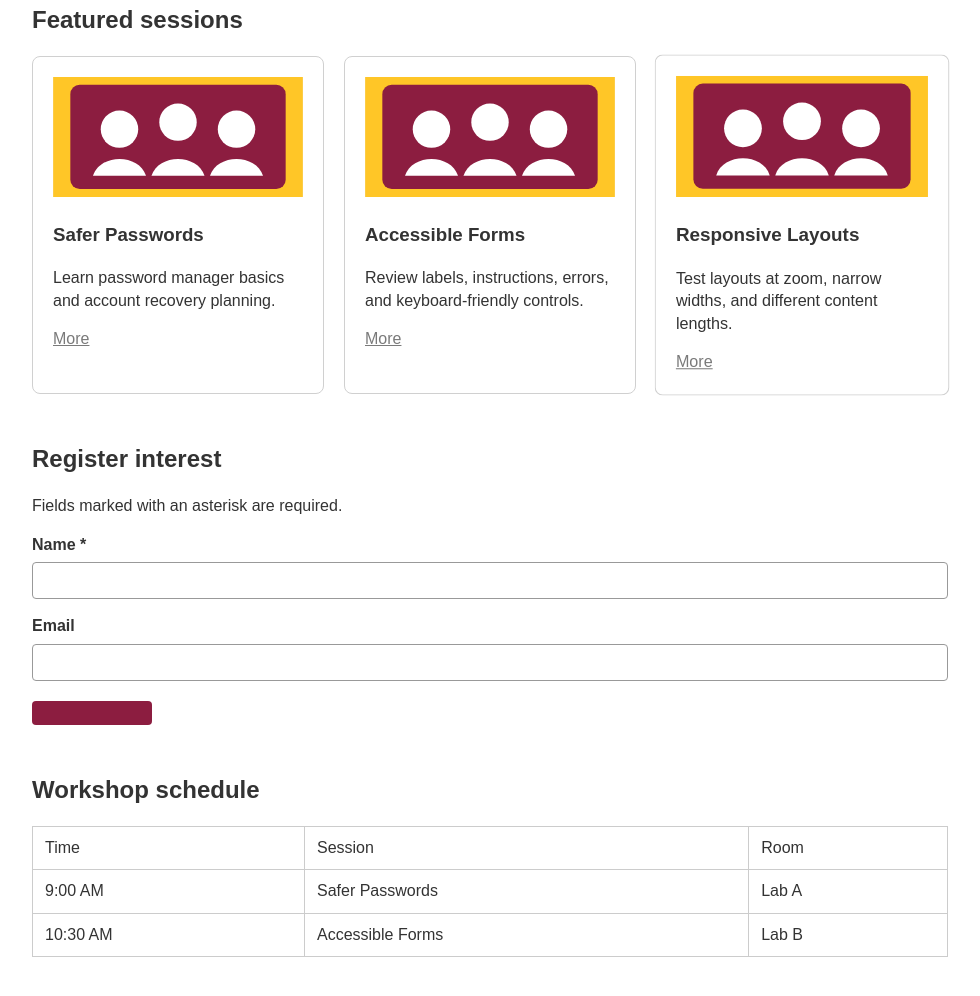
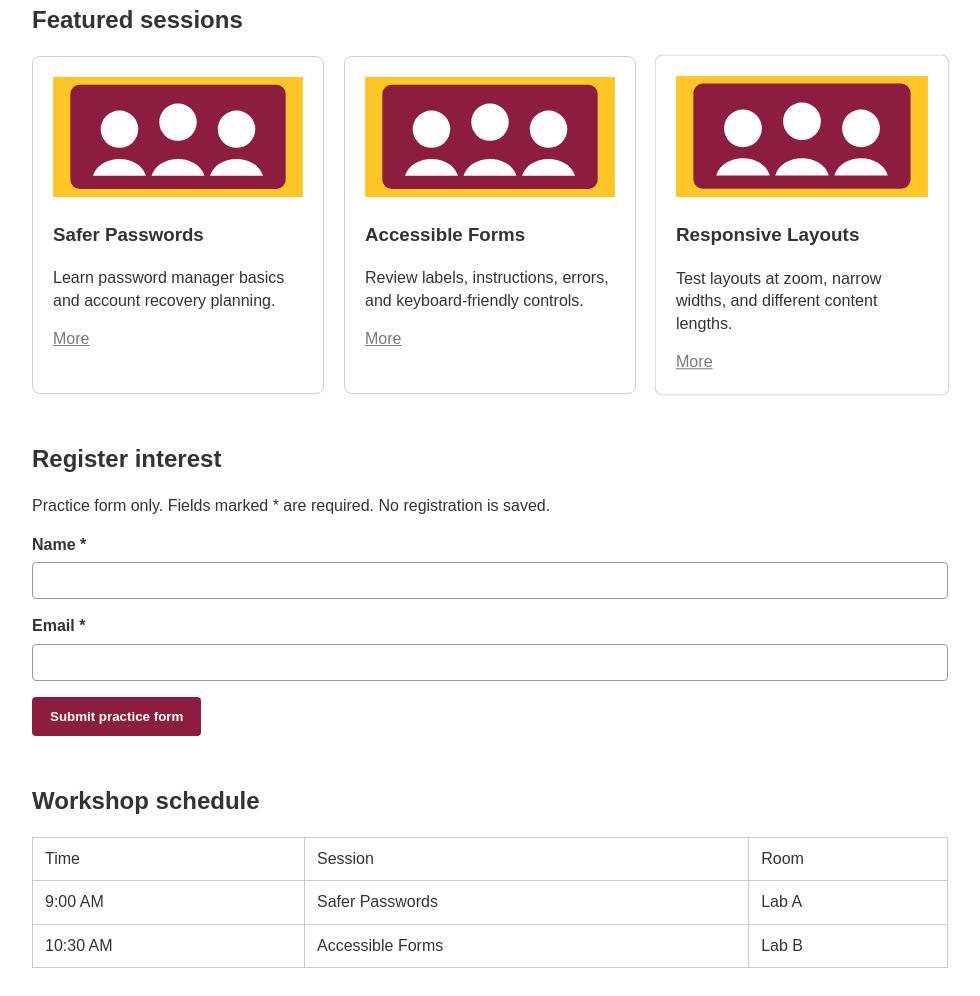
Before and after one commit to pythonprincessux/git414-accessibility-conformance-starter, a plain HTML site: page accessibility-conformance-starter/index.html in a window 1280 px wide. Shown: the part 453-1449 px from the top of the page, without its empty margins (150-1130 px from the left). Drawn offline with Linux system fonts and the light colour scheme.

Commit message:
Fix form labels, required states, and submit button name

```diff
--- a/accessibility-conformance-starter/index.html
+++ b/accessibility-conformance-starter/index.html
@@ -1,11 +1,13 @@
 <!doctype html>
 <html lang="en">
+
 <head>
   <meta charset="utf-8">
   <meta name="viewport" content="width=device-width, initial-scale=1">
   <title>Accessibility Practice Lab</title>
   <link rel="stylesheet" href="styles.css">
 </head>
+
 <body>
   <header class="site-header">
     <div class="brand">Community Tech Day</div>
@@ -51,16 +53,22 @@
     <section id="register" class="section">
       <h2>Register interest</h2>
       <form>
-        <p>Fields marked with an asterisk are required.</p>
+        <p id="form-help">
+          Practice form only. Fields marked * are required.
+          No registration is saved.
+        </p>
+
         <div class="field">
-          <span>Name *</span>
-          <input id="name" name="name" type="text">
+          <label for="name">Name *</label>
+          <input id="name" name="name" type="text" autocomplete="name" aria-describedby="form-help" required>
         </div>
+
         <div class="field">
-          <label>Email</label>
-          <input id="email" name="email" type="email" required>
+          <label for="email">Email *</label>
+          <input id="email" name="email" type="email" autocomplete="email" aria-describedby="form-help" required>
         </div>
-        <button type="submit"></button>
+
+        <button type="submit">Submit practice form</button>
       </form>
     </section>
 
@@ -86,4 +94,5 @@
     </section>
   </main>
 </body>
+
 </html>
```
